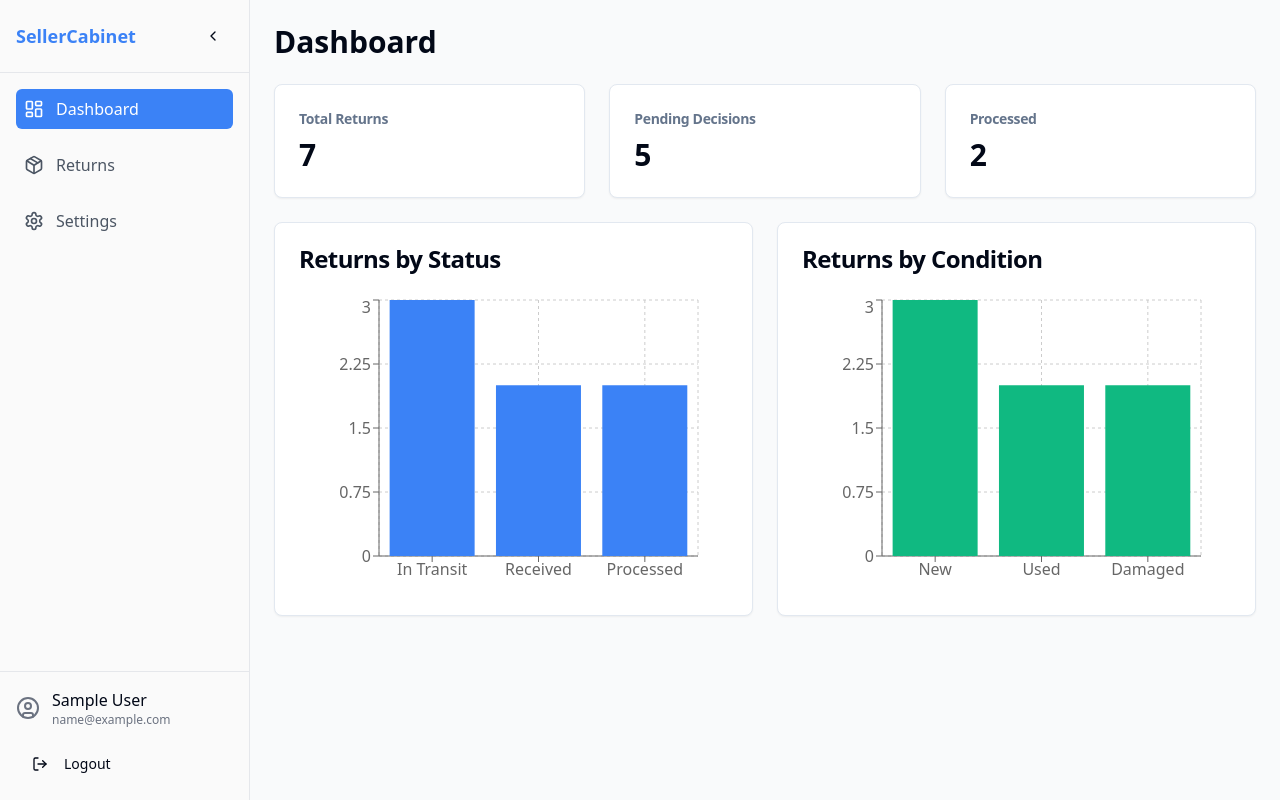
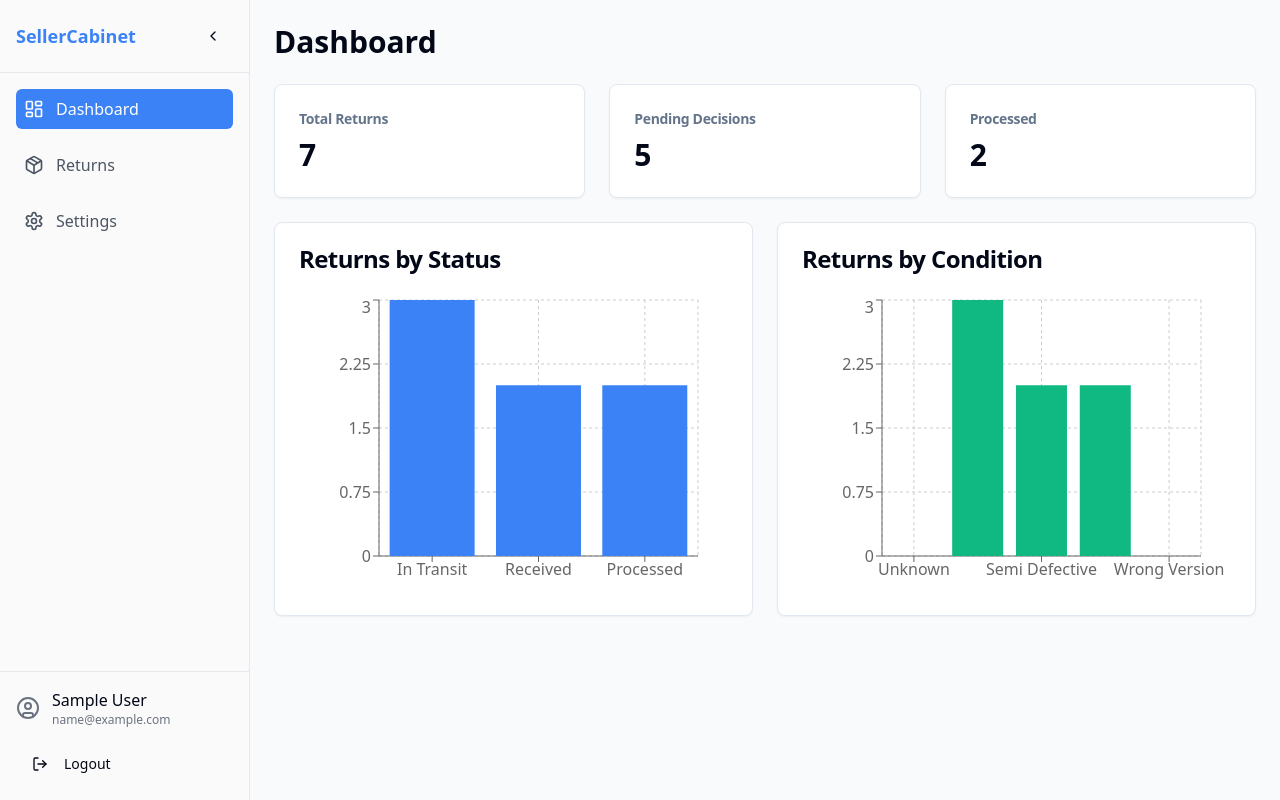
Before and after one commit to pmaishev/return-route-guardian, a React (Vite) app: page /dashboard in a window 1280 px wide. Built offline with nearby package versions, Linux system fonts and the light colour scheme; sample sign-in values are in the browser's storage.

Commit message:
Fix: Dashboard build errors
Fixes type errors in Dashboard.tsx related to condition comparisons.

```diff
--- a/src/pages/Dashboard.tsx
+++ b/src/pages/Dashboard.tsx
@@ -28,9 +28,11 @@ const Dashboard = () => {
   };
 
   const countByCondition = {
-    new: returnItems.filter(item => item.condition === "new").length,
-    used: returnItems.filter(item => item.condition === "used").length,
-    damaged: returnItems.filter(item => item.condition === "damaged").length,
+    unknown: returnItems.filter(item => item.condition === "unknown").length,
+    intactGoods: returnItems.filter(item => item.condition === "intactGoods").length,
+    semiDefective: returnItems.filter(item => item.condition === "semiDefective").length,
+    defective: returnItems.filter(item => item.condition === "defective").length,
+    wrongVersion: returnItems.filter(item => item.condition === "wrongVersion").length,
   };
 
   const statusData = [
@@ -40,9 +42,11 @@ const Dashboard = () => {
   ];
 
   const conditionData = [
-    { name: 'New', value: countByCondition.new },
-    { name: 'Used', value: countByCondition.used },
-    { name: 'Damaged', value: countByCondition.damaged },
+    { name: 'Unknown', value: countByCondition.unknown },
+    { name: 'Intact Goods', value: countByCondition.intactGoods },
+    { name: 'Semi Defective', value: countByCondition.semiDefective },
+    { name: 'Defective', value: countByCondition.defective },
+    { name: 'Wrong Version', value: countByCondition.wrongVersion },
   ];
 
   return (
@@ -149,7 +153,7 @@ function getMockData(): ReturnItem[] {
       returnReason: "Defective product",
       returnDate: "2023-05-01",
       status: "in_transit",
-      condition: "damaged"
+      condition: "defective"
     },
     {
       id: "2",
@@ -160,7 +164,7 @@ function getMockData(): ReturnItem[] {
       returnReason: "Wrong item received",
       returnDate: "2023-05-03",
       status: "received",
-      condition: "new"
+      condition: "intactGoods"
     },
     {
       id: "3",
@@ -171,7 +175,7 @@ function getMockData(): ReturnItem[] {
       returnReason: "Changed mind",
       returnDate: "2023-05-05",
       status: "processed",
-      condition: "used"
+      condition: "semiDefective"
     },
     {
       id: "4",
@@ -182,7 +186,7 @@ function getMockData(): ReturnItem[] {
       returnReason: "No longer needed",
       returnDate: "2023-05-07",
       status: "in_transit",
-      condition: "new"
+      condition: "intactGoods"
     },
     {
       id: "5",
@@ -193,7 +197,7 @@ function getMockData(): ReturnItem[] {
       returnReason: "Not as described",
       returnDate: "2023-05-09",
       status: "received",
-      condition: "used"
+      condition: "semiDefective"
     },
     {
       id: "6",
@@ -204,7 +208,7 @@ function getMockData(): ReturnItem[] {
       returnReason: "Defective product",
       returnDate: "2023-05-11",
       status: "processed",
-      condition: "damaged"
+      condition: "defective"
     },
     {
       id: "7",
@@ -215,7 +219,7 @@ function getMockData(): ReturnItem[] {
       returnReason: "Wrong color",
       returnDate: "2023-05-13",
       status: "in_transit",
-      condition: "new"
+      condition: "intactGoods"
     }
   ];
 }
```
